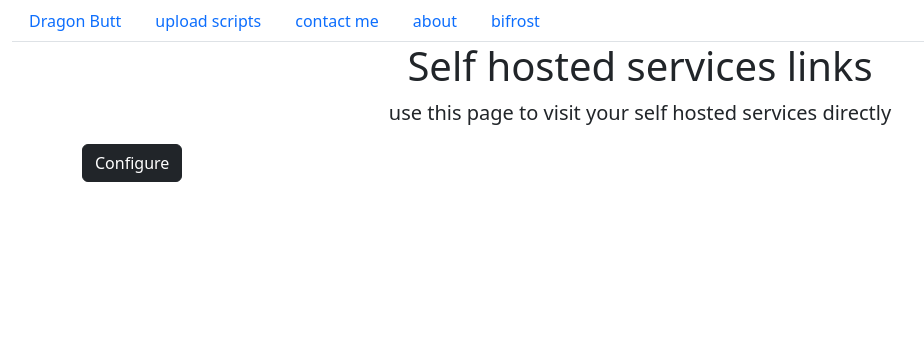
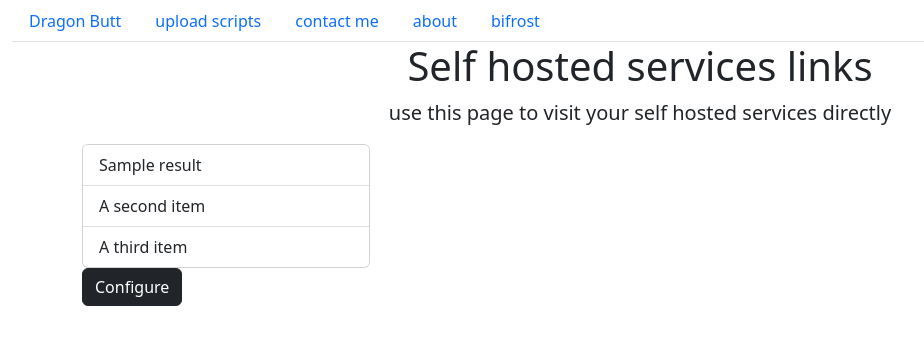
Before and after one commit to dhruvarora561/Web_Console, a Flask app: template templates/selfhosted.html in a window 1280 px wide. Shown: the top 345 px of the page, without its empty margins (0-924 px from the left). Run offline with Flask 2, Linux system fonts and the light colour scheme; the template is opened without the code that fills it: most values are stand-ins (such as "Sample title", 1, 10 or a date in 2020).

Commit message:
can now store and return links

```diff
--- a/app.py
+++ b/app.py
@@ -1,5 +1,6 @@
 from concurrent.futures import thread
 from threading import Thread
+from wsgiref.util import request_uri
 from flask import Flask, render_template, request
 import platform, socket,re,uuid,json,psutil,logging
 from cpu_usage import *
@@ -28,7 +29,15 @@ def custom_scripts():
 
 @app.route('/hosted')
 def selfhosted():
-    return render_template('selfhosted.html')
+
+    mydb=mysql.connector.connect( host='localhost', user=os.environ.get("user"),password=os.environ.get("password"), database='bifrost')
+    mycursor=mydb.cursor()
+    sql='select link from config where id=1'
+    mycursor.execute(sql)
+    result=mycursor.fetchall()
+
+
+    return render_template('selfhosted.html',result=result)
 
 @app.route('/settings', methods=['POST','GET'])
 def settings():
@@ -42,10 +51,7 @@ def settings():
         val=(link, name)
         mycursor.execute(sql, val)
         mydb.commit()
-
-
-
-
+    #maybe put this in try and catch block and add a response drom the db if the value is added or not.
     return render_template('settings.html')
 
 
--- a/templates/selfhosted.html
+++ b/templates/selfhosted.html
@@ -9,6 +9,15 @@
     <h1>Self hosted services links</h1>
     <p class="lead">use this page to visit your self hosted services directly</p>
 </div>
+
+
+<div class="card" style="width: 18rem;">
+    <ul class="list-group list-group-flush">
+      <li class="list-group-item">{{result}}</li>
+      <li class="list-group-item">A second item</li>
+      <li class="list-group-item">A third item</li>
+    </ul>
+  </div>
 <!--I need to create a card and then use jinja syntax to print the values read from the table. The issue could be the number of cards,
 since each name and link combo requires its separate card. One solution is using the id parameter from the table and generating the cards-->
 <a href="/settings">
```
